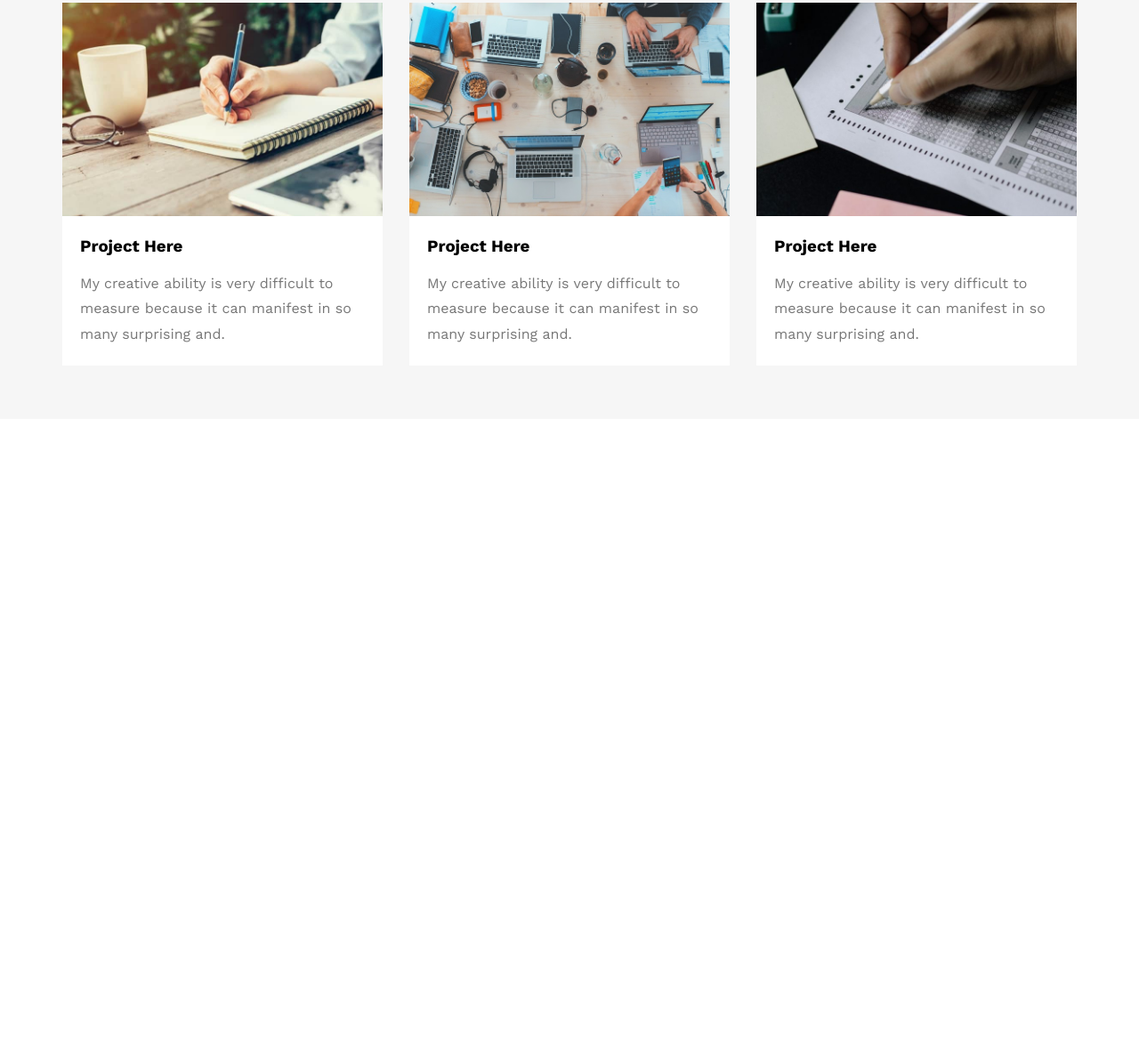
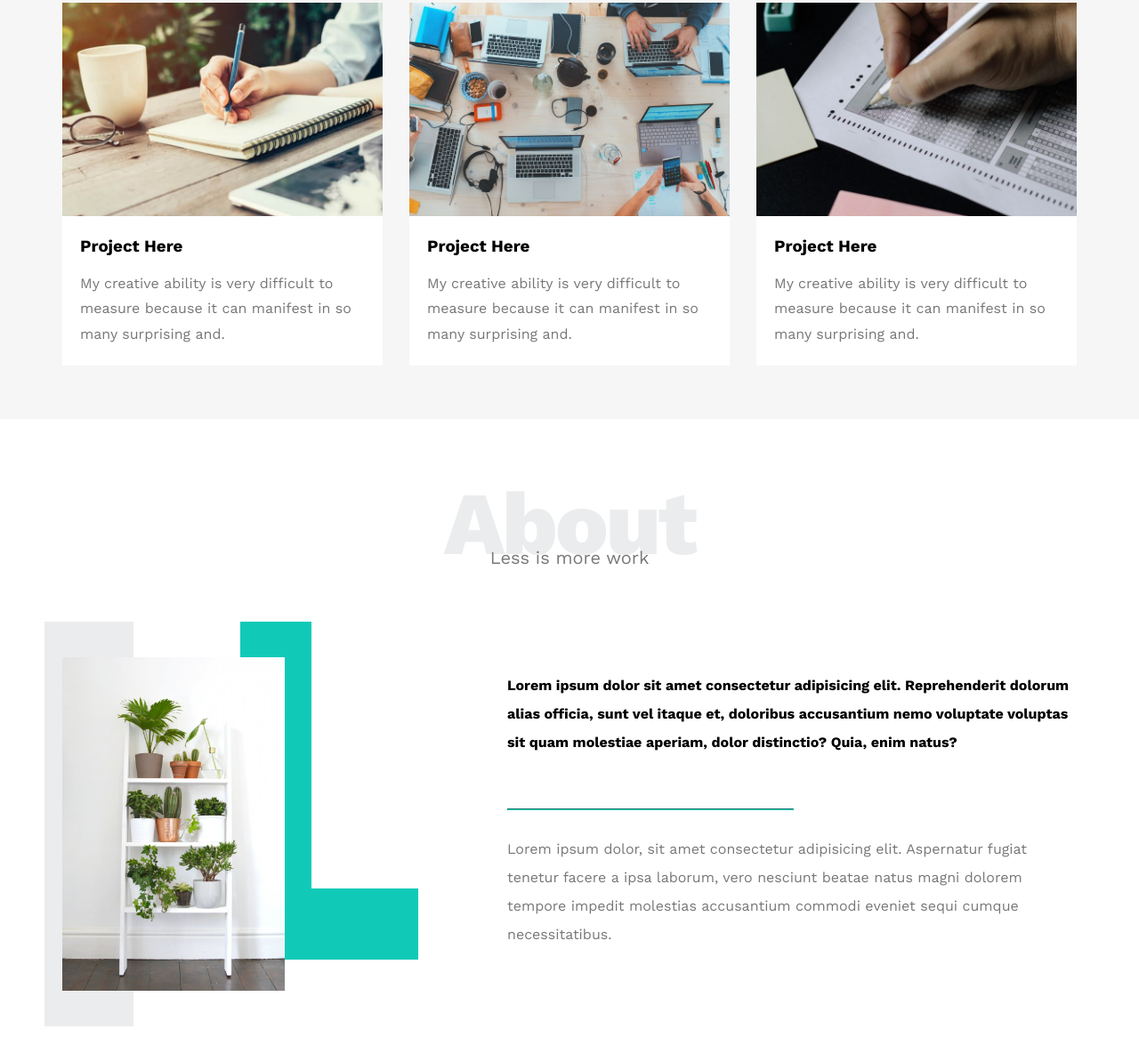
Before and after one commit to merhanmostafa47/Leon, a plain HTML site: page index.html in a window 1280 px wide. Shown: the part 2187-3380 px from the top of the page at 89% size. Before the commit the page ends 2658 px from the top, so only its background shows below. Drawn offline with nearby package versions, Linux system fonts and the light colour scheme.

Commit message:
Make About section

```diff
--- a/css/leon.css
+++ b/css/leon.css
@@ -346,3 +346,91 @@ body {
   margin-bottom: 0;
 }
 /* End Portfolio Section */
+
+/* Start About Section */
+.about {
+  padding-top: var(--section-padding);
+  padding-bottom: calc(var(--section-padding) + 60px);
+}
+
+.about .about-content {
+  margin-top: 100px;
+  display: flex;
+  flex-wrap: wrap;
+  justify-content: space-between;
+}
+
+@media (max-width: 991px) {
+  .about .about-content {
+    flex-direction: column;
+    text-align: center;
+  }
+}
+
+.about .about-content .image {
+  position: relative;
+  width: 250px;
+  height: 375px;
+}
+
+@media (max-width: 991px) {
+  .about .about-content .image {
+    margin: 0 auto 60px;
+  }
+}
+
+.about .about-content .image::before {
+  content: "";
+  position: absolute;
+  background-color: #ebeced;
+  width: 100px;
+  height: calc(100% + 80px);
+  top: -40px;
+  left: -20px;
+  z-index: -1;
+}
+
+.about .about-content .image::after {
+  content: "";
+  position: absolute;
+  width: 120px;
+  height: 300px;
+  border-left: 80px solid var(--main-color);
+  border-bottom: 80px solid var(--main-color);
+  z-index: -1;
+  right: -150px;
+  top: -40px;
+}
+
+@media (max-width: 991px) {
+  .about .about-content .image::before,
+  .about .about-content .image::after {
+    display: none;
+  }
+}
+
+.about .about-content .image img {
+  max-width: 100%;
+}
+
+.about .about-content .text {
+  flex-basis: calc(100% - 500px);
+}
+
+.about .about-content .text p:first-of-type {
+  font-weight: bold;
+  line-height: 2;
+  margin-bottom: 50px;
+}
+
+.about .about-content .text hr {
+  width: 50%;
+  display: inline-block;
+  border-color: var(--main-color);
+}
+
+.about .about-content .text p:last-of-type {
+  line-height: 2;
+  color: var(--paragragh-color);
+}
+/* End About Section */
--- a/index.html
+++ b/index.html
@@ -174,6 +174,29 @@
         </div>
     </div>
     <!-- End Portfolio Section -->
+
+    <!-- Start About Section -->
+    <div class="about">
+        <div class="container">
+            <h2 class="special-heading">About</h2>
+            <p>Less is more work</p>
+            <div class="about-content">
+                <div class="image">
+                    <img src="images/about_img.jpg" alt="">
+                </div>
+                <div class="text">
+                    <p>Lorem ipsum dolor sit amet consectetur adipisicing elit. Reprehenderit dolorum alias officia,
+                        sunt vel itaque et, doloribus accusantium nemo voluptate voluptas sit quam molestiae aperiam,
+                        dolor distinctio? Quia, enim natus?</p>
+                    <hr>
+                    <p>Lorem ipsum dolor, sit amet consectetur adipisicing elit. Aspernatur fugiat tenetur facere a ipsa
+                        laborum, vero nesciunt beatae natus magni dolorem tempore impedit molestias accusantium commodi
+                        eveniet sequi cumque necessitatibus.</p>
+                </div>
+            </div>
+        </div>
+    </div>
+    <!-- End About Section -->
 </body>
 
 </html>
```
Also changed, not shown: images/about_img.jpg (added).
